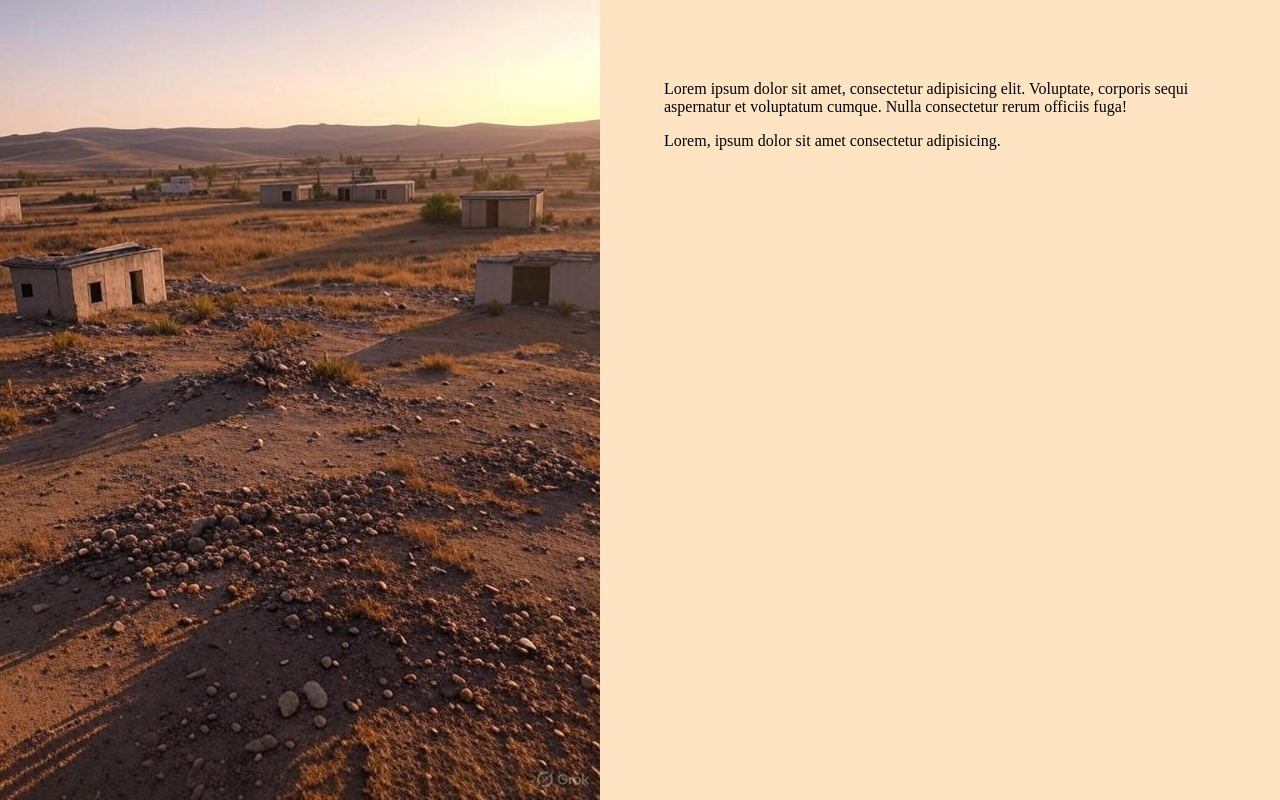
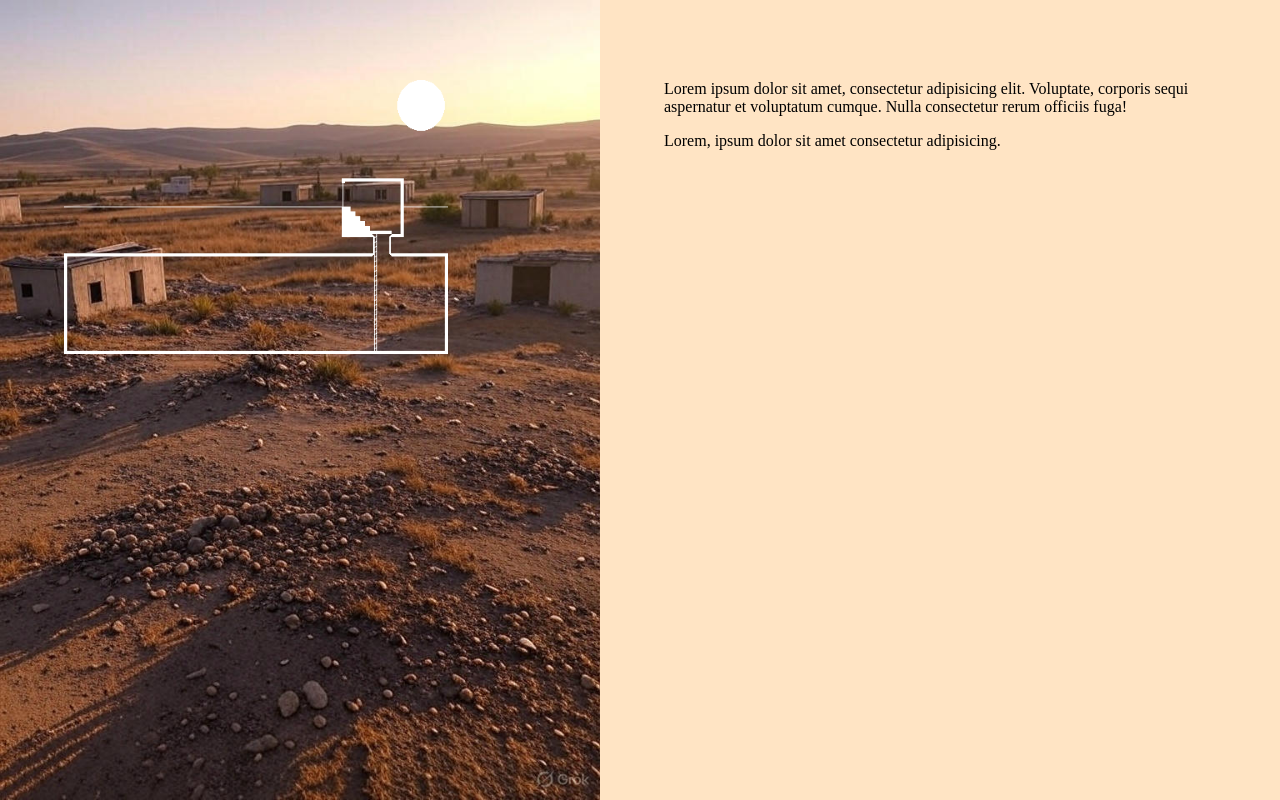
Before and after one commit to jorobertmac/sign-up-form, a plain HTML site: page index.html in a window 1280 px wide. Drawn offline with Linux system fonts and the light colour scheme.

Commit message:
Add bunker outline and apply styles

```diff
--- a/index.html
+++ b/index.html
@@ -9,6 +9,7 @@
 <body>
   <div class="left">
     <img src="background.jpg" alt="Apocalyptic rural landscape" class="background">
+    <div class="outline-div"><img src="outline.png" alt="Bunker outline" class="outline"></div>
   </div>
   <div class="right">
     <p class="">Lorem ipsum dolor sit amet, consectetur adipisicing elit. Voluptate, corporis sequi aspernatur et voluptatum cumque. Nulla consectetur rerum officiis fuga!</p>
--- a/style.css
+++ b/style.css
@@ -10,8 +10,27 @@ body {
 
 .background {
   display: block;
+  max-height: 100vh;
+  max-width: 50vw;
+  position: relative;
+}
+
+.left {
+  background-color: #4b300f79;
   height: 100vh;
 }
 .right {
   margin: 5vw;
 }
+
+.outline {
+  max-width: 30vw;
+  position: absolute;
+  top: 10vh;
+  left: 5vw;
+}
+
+.outline-div {
+  max-width: 100%;
+  background-color: green;
+}
```
